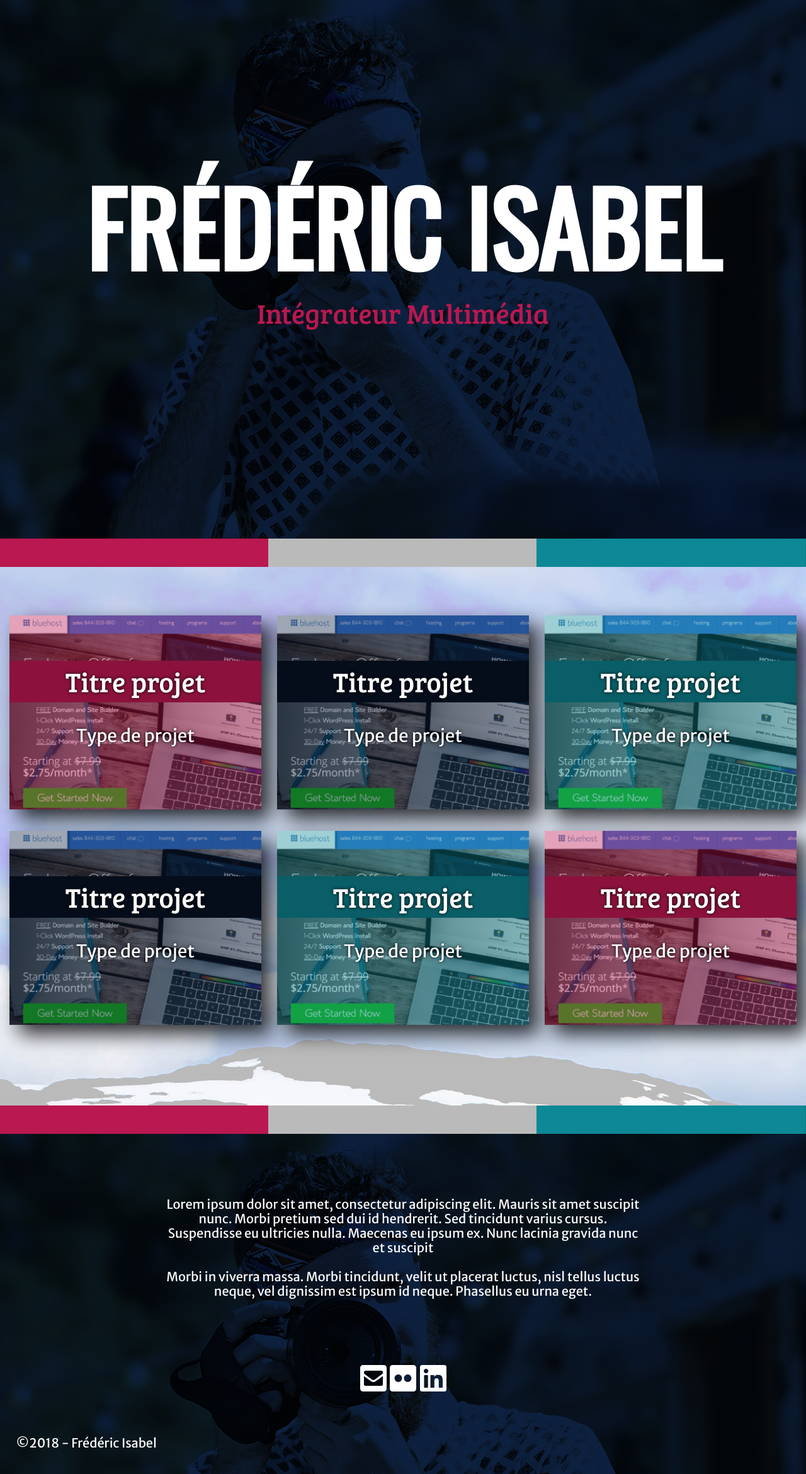
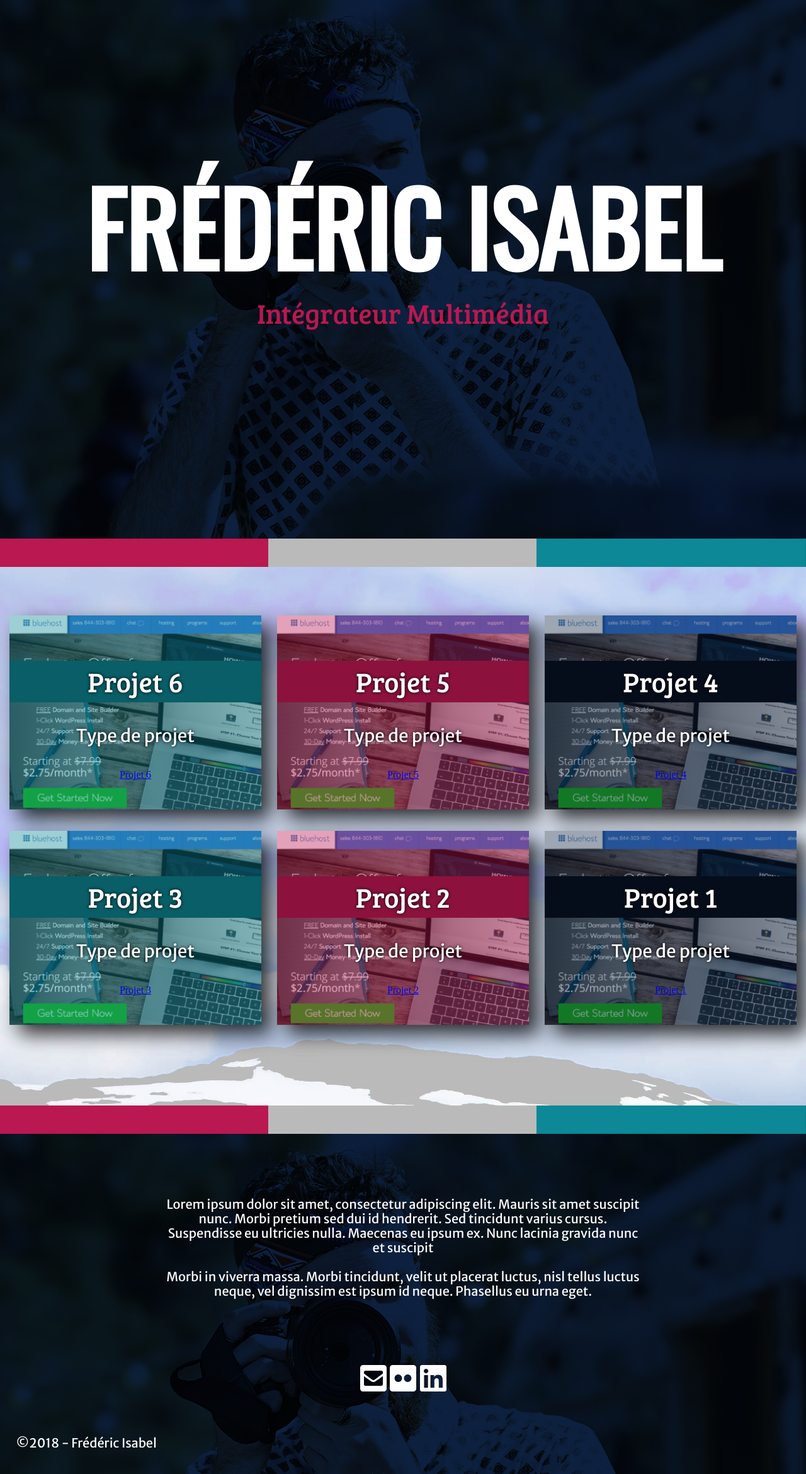
Before and after one commit to fredericisabel/fredericisabel.github.io, a Jekyll site: the page built from index.md, in a window 1280 px wide. Shown: the whole page at 63% size. Built offline with Jekyll 4.4.1, drawn with Linux system fonts in a browser that asks for light colours; nearby versions of some CDN libraries.

Commit message:
Liens entre les projets

```diff
--- a/_layouts/home.html
+++ b/_layouts/home.html
@@ -22,34 +22,50 @@
 	</div>
 	<main class="fixed_background">
 		<div id="grille_projets">
+		{% for post in site.posts %}
+			{% case forloop.index %}
+			{% when 1%}
 				<div id="rangee_1" class="grille_rangee">
-				<div id="" class="div_rose">
-					<h2>Titre projet</h2>
+					<div class="div_turquoise">
+						<h2>{{ post.title }}</h2>
 						<h4>Type de projet</h4>
+						<a href="{{ post.url }}">{{ post.title }}</a>
 					</div>
-				<div id="" class="div_bleuFonce">
-					<h2>Titre projet</h2>
+			{% when 2 %}
+					<div class="div_rose">
+						<h2>{{ post.title }}</h2>
 						<h4>Type de projet</h4>
+						<a href="{{ post.url }}">{{ post.title }}</a>
 					</div>
-				<div id="" class="div_turquoise">
-					<h2>Titre projet</h2>
+			{% when 3 %}
+					<div class="div_bleuFonce">
+						<h2>{{ post.title }}</h2>
 						<h4>Type de projet</h4>
+						<a href="{{ post.url }}">{{ post.title }}</a>
 					</div>
 				</div>
+			{% when 4%}
 				<div id="rangee_2" class="grille_rangee">
-				<div id="" class="div_bleuFonce">
-					<h2>Titre projet</h2>
+					<div class="div_turquoise">
+						<h2>{{ post.title }}</h2>
 						<h4>Type de projet</h4>
+						<a href="{{ post.url }}">{{ post.title }}</a>
 					</div>
-				<div id="" class="div_turquoise">
-					<h2>Titre projet</h2>
+			{% when 5 %}
+					<div class="div_rose">
+						<h2>{{ post.title }}</h2>
 						<h4>Type de projet</h4>
+						<a href="{{ post.url }}">{{ post.title }}</a>
 					</div>
-				<div id="" class="div_rose">
-					<h2>Titre projet</h2>
+			{% when 6 %}
+					<div class="div_bleuFonce">
+						<h2>{{ post.title }}</h2>
 						<h4>Type de projet</h4>
+						<a href="{{ post.url }}">{{ post.title }}</a>
 					</div>
 				</div>
+			{% endcase %}
+		{% endfor %}
 		</div>
 	</main>
 	<div class="division_couleurs">
--- a/_sass/_accueil.scss
+++ b/_sass/_accueil.scss
@@ -9,8 +9,9 @@ body{
 
 .fixed_background{
     background-repeat: no-repeat;
+    background-attachment: fixed;
+    background-position: 50% 50%;
     background-size: cover;
-    background-attachment: fixed;
 }
 
 /* --- Séparation des sections --- */
--- a/_sass/_variables.scss
+++ b/_sass/_variables.scss
@@ -29,23 +29,37 @@ $pSize: 1.25rem; /*$pSize: 18px;*/
 /* --- Polices --- */
 h1{ /* Titre page accueil */
 	font-size: $h1Size / 2.2;
+	font-family: 'Oswald', sans-serif;
 	z-index: 3;
+	font-weight: bold;
+	color: $cBlanc;
 }
 
 h2{ /* Titre projets page accueil */
 	font-size: $h2Size / 2.2;
+	font-family: 'Bree Serif', serif;
+	font-weight: normal;
+	color: $cRose;
 }
 
 h3{ /* Header page projet */
 	font-size: $h3Size / 1.5;
+	font-family: 'Oswald', sans-serif;
+	font-weight: 500;
+	color: $cBlanc;
 }
 
 h4{ /* Sous-titres projets page accueil / Titre projets page projet */
 	font-size: $h4Size / 1.5;
+	font-family: 'Merriweather Sans', sans-serif;
+	font-weight: 500;
+	color: $cBlanc;
 }
 
 p{  /* Footer / texte projets */
 	font-size: $pSize / 1.75;
+	font-family: 'Merriweather Sans', sans-serif;
+	color: $cBlanc;
 }
 
 /* === Média: Tablette (640px) === */
@@ -75,37 +89,23 @@ p{  /* Footer / texte projets */
 /* === Média: Tablette Breakpoint (1071px) === */
 @media(min-width: 1071px){
 h1{ /* Titre page accueil */
-	font-family: 'Oswald', sans-serif;
 	font-size: $h1Size;
-	font-weight: bold;
-	color: $cBlanc;
 }
 
 h2{ /* Titre projets page accueil */
-	font-family: 'Bree Serif', serif;
 	font-size: $h2Size;
-	font-weight: normal;
-	color: $cRose;
 }
 
 h3{ /* Header page projet */
-	font-family: 'Oswald', sans-serif;
 	font-size: $h3Size;
-	font-weight: 500;
-	color: $cBlanc;
 }
 
 h4{ /* Sous-titres projets page accueil / Titre projets page projet */
-	font-family: 'Merriweather Sans', sans-serif;
 	font-size: $h4Size;
-	font-weight: 500;
-	color: $cBlanc;
 }
 
 p{  /* Footer / texte projets */
-	font-family: 'Merriweather Sans', sans-serif;
 	font-size: $pSize;
-	color: $cBlanc;
 }
 }
 
```
Also changed, not shown: _layouts/projet.html (+4 -4 lines), _posts/2018-02-28-projet1.markdown (added, +9 -0 lines), _posts/2018-02-28-projet2.markdown (added, +9 -0 lines), _posts/2018-02-28-projet3.markdown (added, +9 -0 lines), _posts/2018-02-28-projet4.markdown (added, +9 -0 lines), _posts/2018-02-28-projet5.markdown (added, +9 -0 lines), _posts/2018-02-28-projet6.markdown (added, +9 -0 lines), _posts/2018-02-28-test-blog-post.markdown (deleted, +0 -9 lines), _posts/2018-02-28-welcome-to-jekyll.markdown (deleted, +0 -25 lines), projet.md (added, +6 -0 lines). Lines whose indentation alone changed are shown as unchanged.
